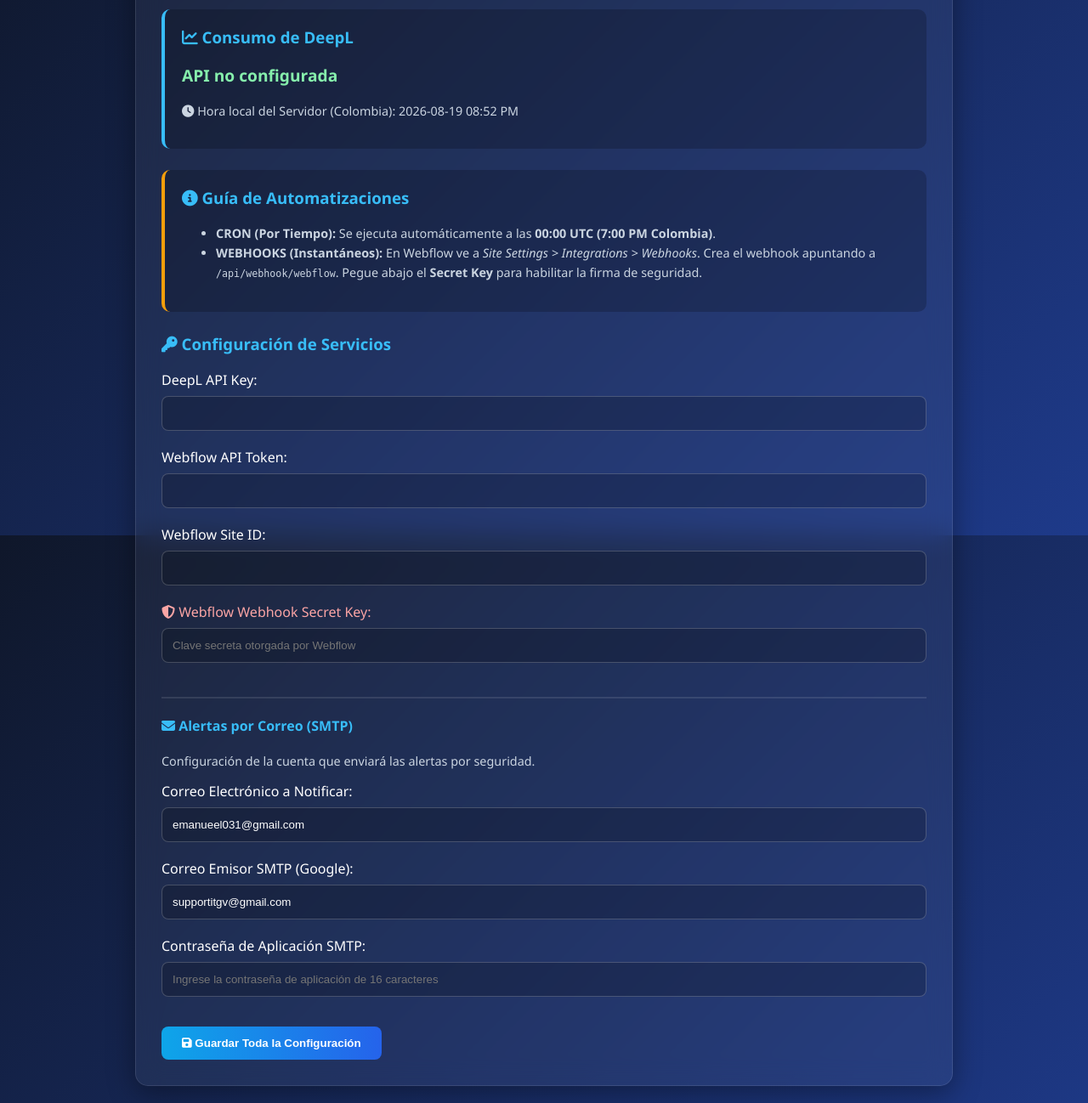
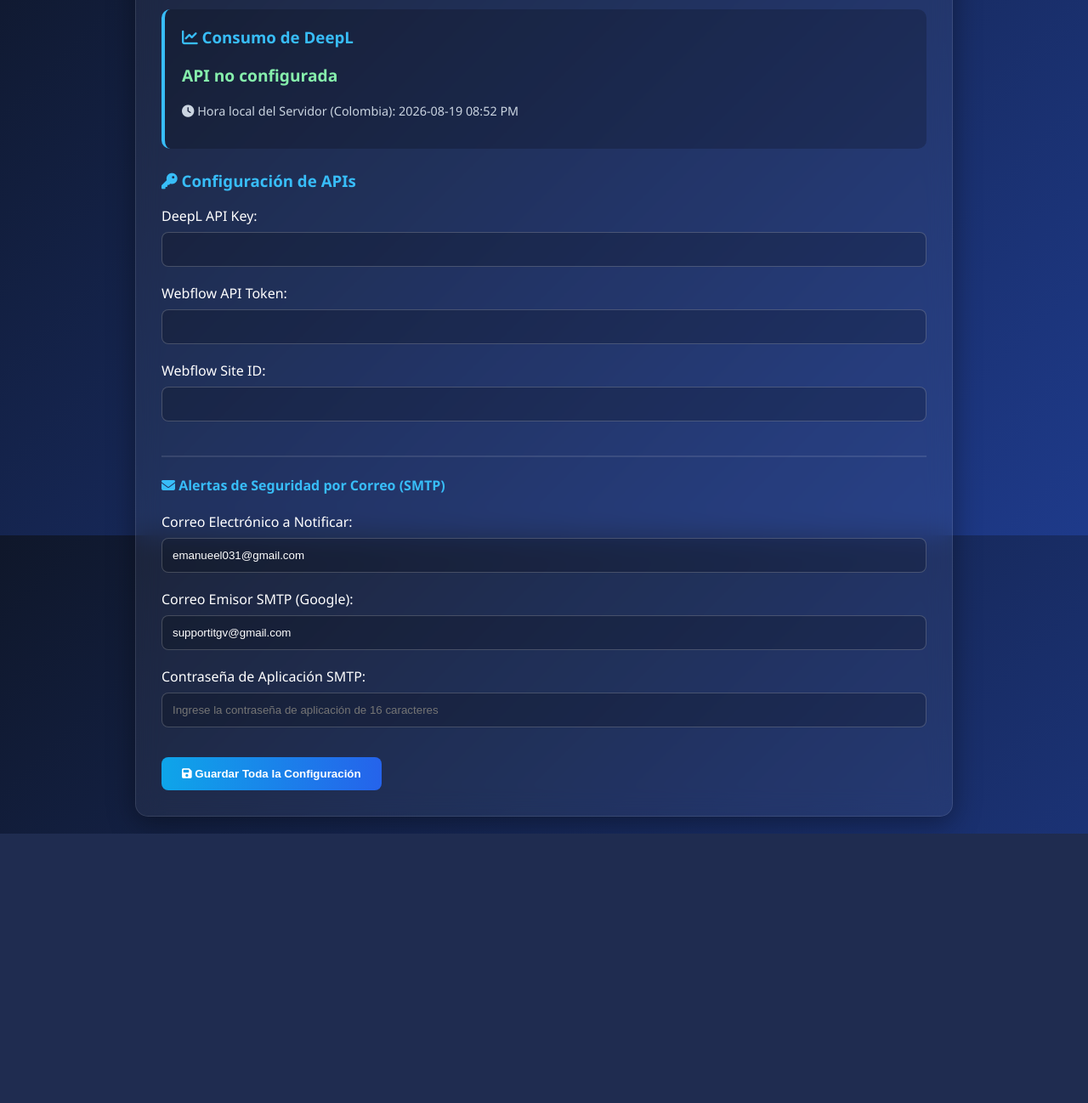
Before and after one commit to userEmanu/domoblock-translator, a Flask app: page / in a window 1280 px wide. Shown: the part 170-1468 px from the top of the page at 85% size. After the commit the page ends 1151 px from the top, so only its background shows below. Run offline with Flask 3, Linux system fonts and the light colour scheme; the visitor is signed in with stand-in values (Sample User, id 1); data comes from the database, SQL or seed files in the repository; some libraries are stand-ins or nearby versions.

Commit message:
Update dashboard.html

```diff
--- a/api/templates/dashboard.html
+++ b/api/templates/dashboard.html
@@ -8,15 +8,7 @@
     <p class="text-sm"><i class="fas fa-clock"></i> Hora local del Servidor (Colombia): {{ current_time }}</p>
 </div>
 
-<div class="card" style="border-left-color: #f59e0b;">
-    <h3 style="margin-top: 0;"><i class="fas fa-info-circle"></i> Guía de Automatizaciones</h3>
-    <ul class="text-sm" style="line-height: 1.6;">
-        <li><strong>CRON (Por Tiempo):</strong> Se ejecuta automáticamente a las <strong>00:00 UTC (7:00 PM Colombia)</strong>.</li>
-        <li><strong>WEBHOOKS (Instantáneos):</strong> En Webflow ve a <em>Site Settings > Integrations > Webhooks</em>. Crea el webhook apuntando a <code>/api/webhook/webflow</code>. Pegue abajo el <strong>Secret Key</strong> para habilitar la firma de seguridad.</li>
-    </ul>
-</div>
-
-<h3><i class="fas fa-key"></i> Configuración de Servicios</h3>
+<h3><i class="fas fa-key"></i> Configuración de APIs</h3>
 <form method="POST">
     <label>DeepL API Key:</label>
     <input type="password" name="deepl_key" value="{{ config.deepl_api_key or '' }}" required>
@@ -27,12 +19,8 @@
     <label>Webflow Site ID:</label>
     <input type="text" name="site_id" value="{{ config.site_id or '' }}" required>
 
-    <label style="color: #fca5a5;"><i class="fas fa-shield-alt"></i> Webflow Webhook Secret Key:</label>
-    <input type="password" name="webflow_webhook_secret" value="{{ config.webflow_webhook_secret or '' }}" placeholder="Clave secreta otorgada por Webflow">
-
     <hr style="border: 1px solid rgba(255,255,255,0.1); margin: 20px 0;">
-    <h4><i class="fas fa-envelope"></i> Alertas por Correo (SMTP)</h4>
-    <p class="text-sm">Configuración de la cuenta que enviará las alertas por seguridad.</p>
+    <h4><i class="fas fa-envelope"></i> Alertas de Seguridad por Correo (SMTP)</h4>
 
     <label>Correo Electrónico a Notificar:</label>
     <input type="email" name="admin_email" value="{{ config.admin_email or 'emanueel031@gmail.com' }}" required>
```
